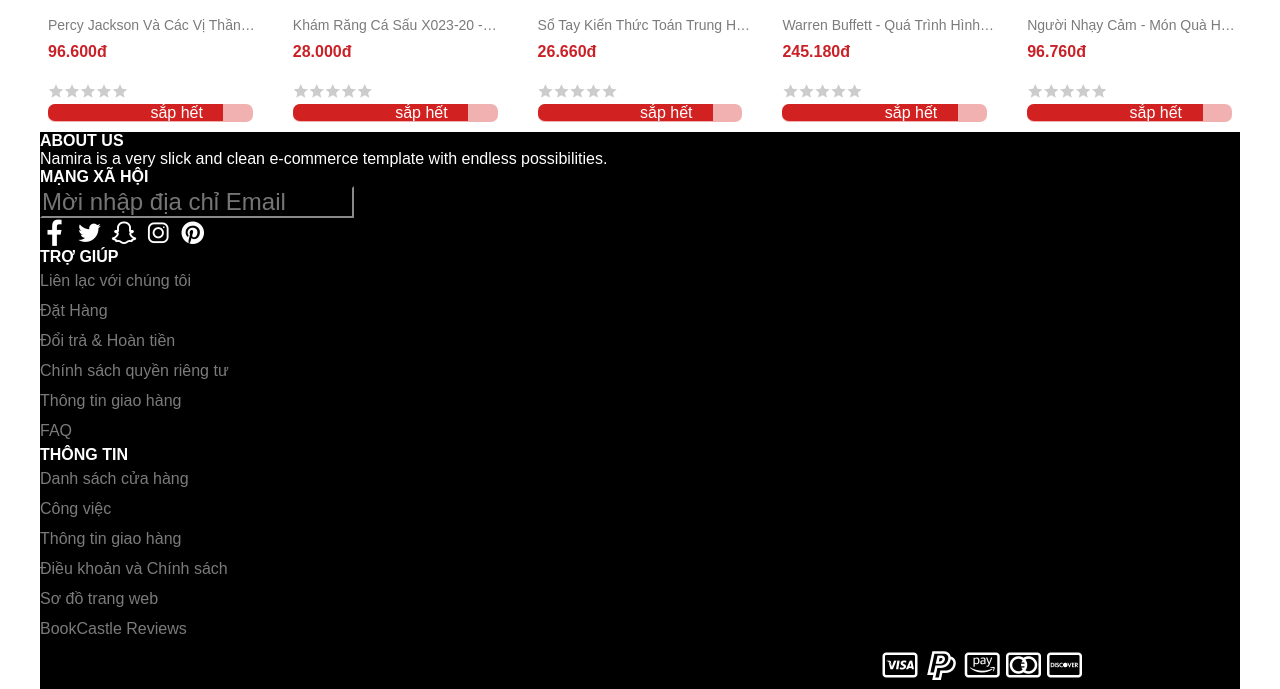
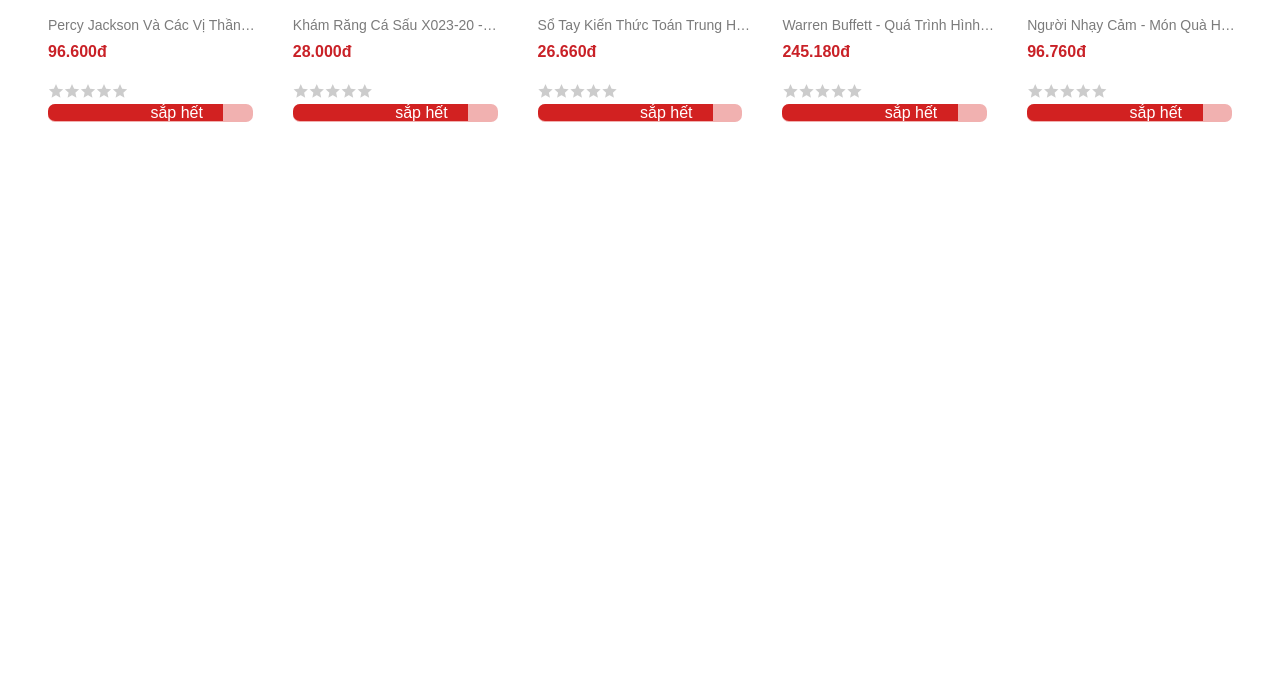
Before and after one commit to HoangQuaan/BookCastle.github.io, a plain HTML site: page index.html in a window 1280 px wide. Shown: the part 1292-1981 px from the top of the page. After the commit the page ends 1424 px from the top, so only its background shows below. Drawn offline with nearby package versions, Linux system fonts and the light colour scheme; a script that the page names is missing; files whose address does not match are found by name.

Commit message:
Update index.html

```diff
--- a/index.html
+++ b/index.html
@@ -346,61 +346,6 @@
                     </div>
                 </div>
             </div>
-            <footer class="footer">
-                <div class="container">
-                    <div class="footer-detail">
-                        <div class="brand-desc">
-                            <h4 class="about-title">ABOUT US</h4>
-                            <p class="about-text">
-                                Namira is a very slick and clean e-commerce template with endless possibilities.
-                            </p>
-                        </div>
-                        <div class="contact">
-                            <div class="social-list">
-                                <h4 class="social-title">MẠNG XÃ HỘI</h4>
-                                <input class="email-input" type="text" placeholder="Mời nhập địa chỉ Email" name="email">
-                                <div class="social-icon">
-                                    <a href=""><i class="lab la-facebook-f"></i></a>
-                                    <a href=""><i class="lab la-twitter"></i></a>
-                                    <a href=""><i class="lab la-snapchat"></i></a>
-                                    <a href="""><i class="lab la-instagram"></i></a>
-                                    <a href=""><i class="lab la-pinterest"></i></a>
-                                </div>
-                            </div>
-                        </div>
-                        <div class="more-widget">
-                            <div class="help-widget">
-                                <h4 class="help-title">TRỢ GIÚP</h4>
-                                <ul class="help-list">
-                                    <li><a href="">Liên lạc với chúng tôi</a></li>
-                                    <li><a href="">Đặt Hàng</a></li>
-                                    <li><a href="">Đổi trả & Hoàn tiền</a></li>
-                                    <li><a href="">Chính sách quyền riêng tư</a></li>
-                                    <li><a href="">Thông tin giao hàng</a></li>
-                                    <li><a href="">FAQ</a></li>
-                                </ul>
-                            </div>
-                            <div class="info-widget">
-                                <h4 class="info-title">THÔNG TIN</h4>
-                                <ul class="info-list">
-                                    <li><a href="">Danh sách cửa hàng</a></li>
-                                    <li><a href="">Công việc</a></li>
-                                    <li><a href="">Thông tin giao hàng</a></li>
-                                    <li><a href="">Điều khoản và Chính sách</a></li>
-                                    <li><a href="">Sơ đồ trang web</a></li>
-                                    <li><a href="">BookCastle Reviews</a></li>
-                                </ul>
-                            </div>
-                        </div>
-                        <div class="payment-gate">
-                            <i class="lab la-cc-visa"></i>
-                            <i class="lab la-paypal"></i>
-                            <i class="lab la-cc-amazon-pay"></i>
-                            <i class="lab la-cc-mastercard"></i>
-                            <i class="lab la-cc-discover"></i>
-                        </div>
-                    </div>
-                </div>
-            </footer>
+
 </body>
 </html>
```
